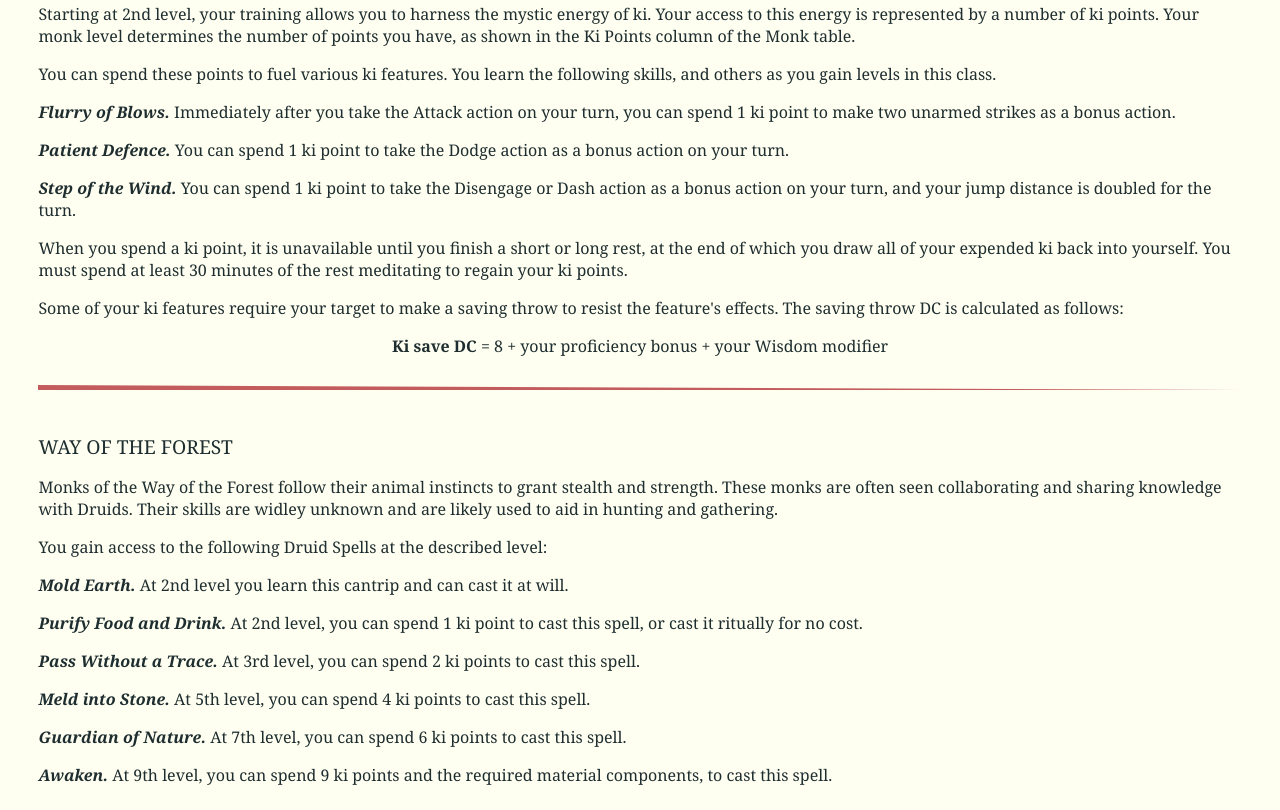
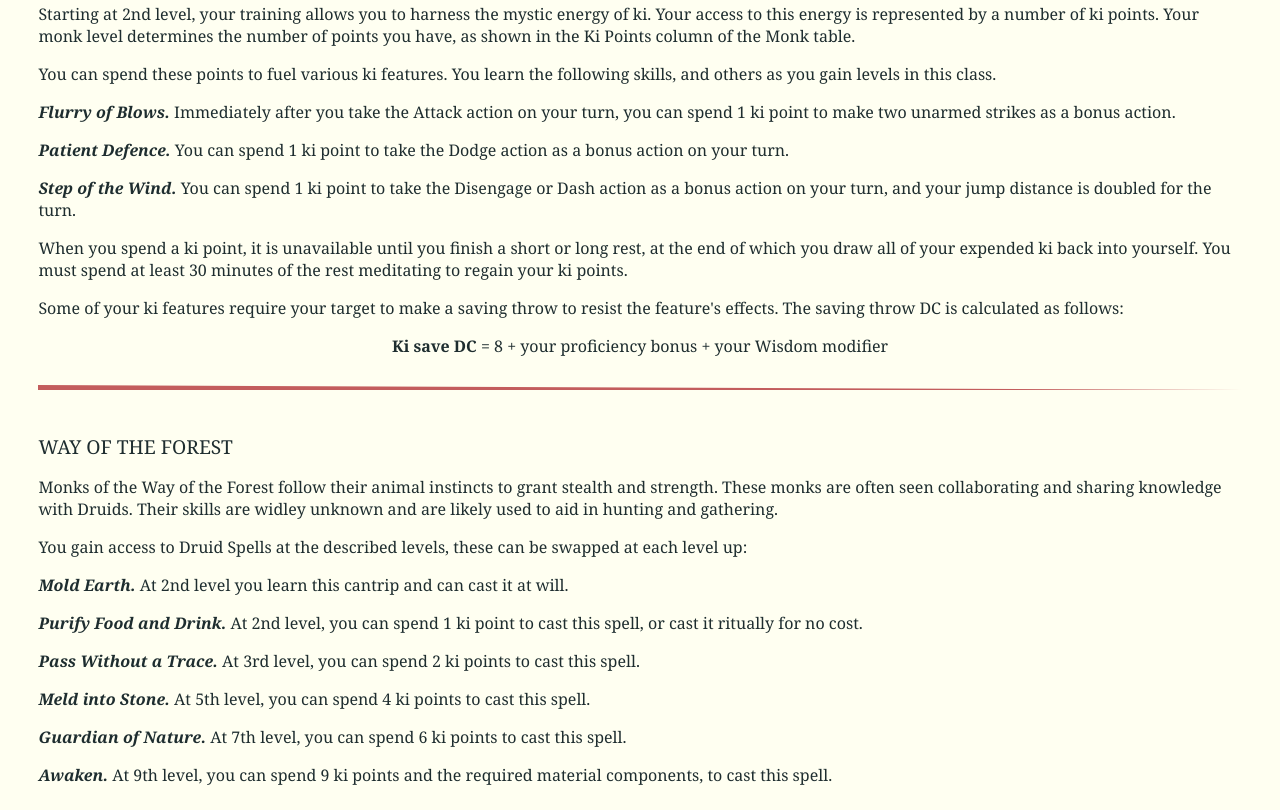
Before and after one commit to SirNeldos/SirNeldos.github.io, a plain HTML site: page bernard/index.html in a window 1280 px wide. Shown: the part 2687-3497 px from the top of the page. Drawn offline with Linux system fonts and the light colour scheme.

Commit message:
Update index.html

```diff
--- a/bernard/index.html
+++ b/bernard/index.html
@@ -251,7 +251,7 @@
         <div>
             <p class="heading">Way of the Forest</p>
             <p>Monks of the Way of the Forest follow their animal instincts to grant stealth and strength. These monks are often seen collaborating and sharing knowledge with Druids. Their skills are widley unknown and are likely used to aid in hunting and gathering.</p>
-            <p>You gain access to the following Druid Spells at the described level:</p>
+            <p>You gain access to Druid Spells at the described levels, these can be swapped at each level up:</p>
             <p><span class="bold italic">Mold Earth.</span> At 2nd level you learn this cantrip and can cast it at will.</p>
             <p><span class="bold italic">Purify Food and Drink.</span> At 2nd level, you can spend 1 ki point to cast this spell, or cast it ritually for no cost.</p>
             <p><span class="bold italic">Pass Without a Trace.</span> At 3rd level, you can spend 2 ki points to cast this spell.</p>
```
